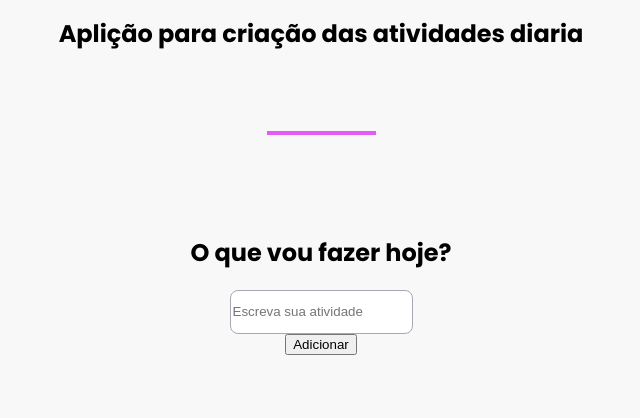
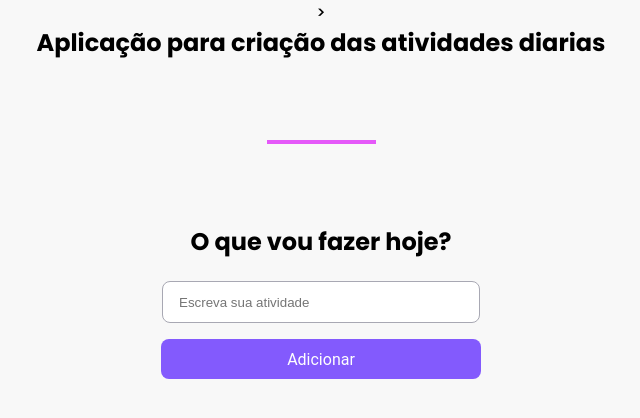
Before and after one commit to Richardhmcosta/todoist-electronjs, an Electron app: page index.html in a window 800 px wide. Shown: the whole page, without its empty margins (79-719 px from the left). Drawn offline with Linux system fonts and the light colour scheme.

Commit message:
Personalização do botão e input

```diff
--- a/index.html
+++ b/index.html
@@ -1,6 +1,7 @@
 <!DOCTYPE html>
 <head>
-<link href="https://fonts.googleapis.com/css2?family=Poppins:wght@500;700&display=swap" rel="stylesheet">
+<link href="https://fonts.googleapis.com/css2?family=Poppins:wght@500;700&family=Roboto+Serif:wght@700&display=swap" rel="stylesheet">>
+
 
 <meta charset="UTF-8">
   <title>Todo ist</title>
@@ -10,7 +11,7 @@
 <body>
 
   <!--Titulo da aplicação-->
-  <h1>Aplição para criação das atividades diaria</h1>
+  <h1>Aplicação para criação das atividades diarias</h1>
 
   <!--Traço de divisão-->
   <hr>
--- a/style.css
+++ b/style.css
@@ -1,3 +1,10 @@
+* {
+  margin: 0%;
+  padding: 0%;
+  cursor:grab
+}
+
+
 body{
   font-family: 'Poppins', sans-serif;
   background: #f8f8f8;
@@ -11,6 +18,8 @@ hr{
   border: 2px solid #e559f9 ;
   margin-top: 80px;
   margin-bottom: 80px;
+  margin-left: auto;
+  margin-right: auto;
 }
 .conteudo-atividade{
   display: flex;
@@ -21,5 +30,24 @@ hr{
 input{
   border-radius: 8px;
   height: 40px;
+  width: 300px;
   border: 1px solid #A8A8B3;
+  padding-left: 16px;
+  margin-top: 22px;
 }
+button {
+background-color: #835afd ;
+color: #fefefe;
+width: 320px;
+height: 40px;
+border: none;
+border-radius: 8px;
+font-family: 'Roboto', sans-serif;
+font-size: 16px;
+margin-top: 16px;
+cursor: pointer;
+}
+
+button:hover {
+background: #632fff;
+}
```
